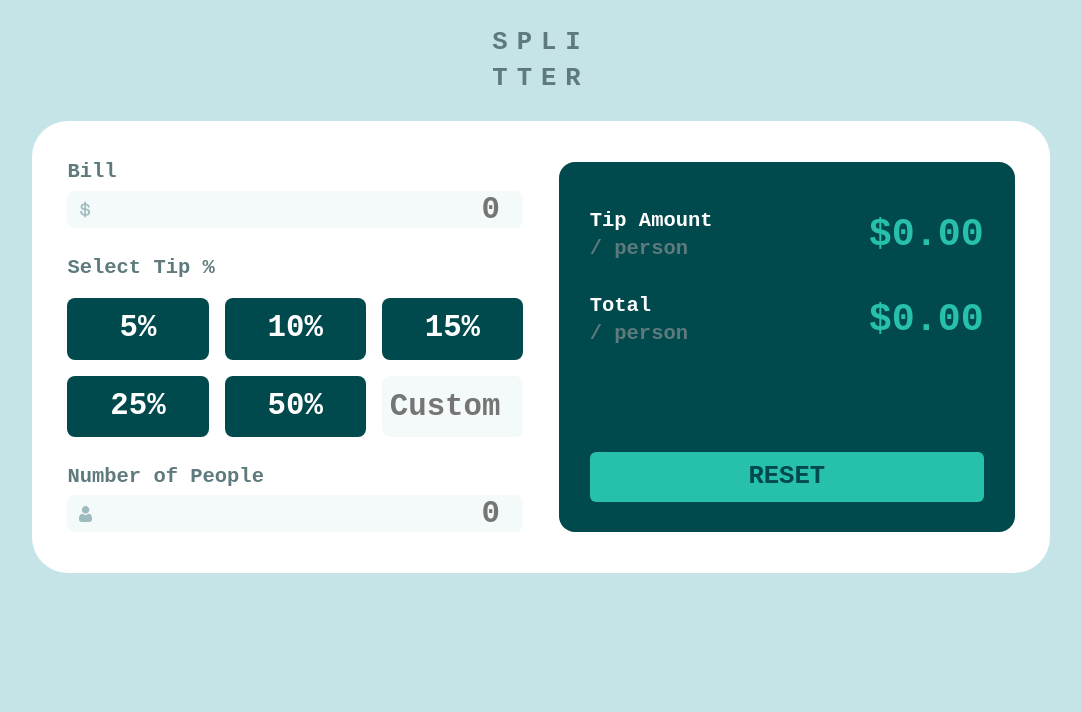
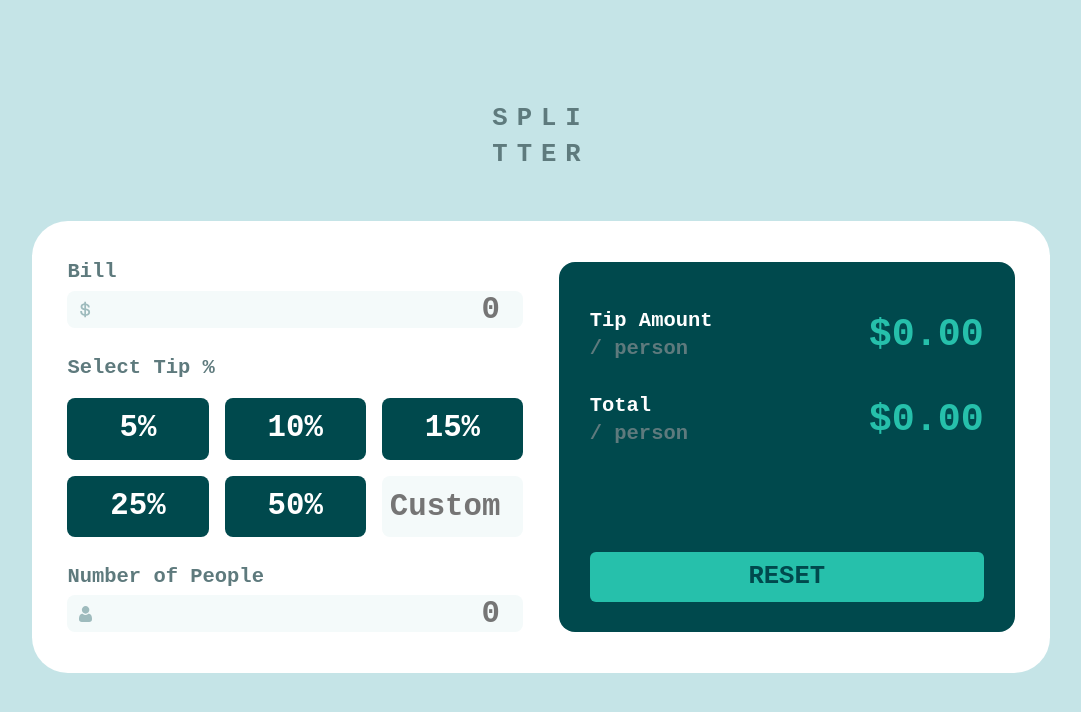
Before and after one commit to erlynascarate/tip-calculator-app, a React (Vite) app: page / in a window 1280 px wide. Shown: the top 712 px of the page, without its empty margins (99-1180 px from the left). Built offline with nearby package versions, Linux system fonts and the light colour scheme.

Commit message:
Centra la app

```diff
--- a/src/sass/Header.scss
+++ b/src/sass/Header.scss
@@ -1,4 +1,5 @@
 .header {
+    grid-row: 2;
 
     &__title {
         display: flex;
--- a/src/sass/Main.scss
+++ b/src/sass/Main.scss
@@ -1,4 +1,8 @@
 @use 'vars';
+
+main {
+    grid-row: 4;
+}
 
 .form {
     display: flex;
--- a/src/sass/index.scss
+++ b/src/sass/index.scss
@@ -14,6 +14,12 @@ body {
     background-color: vars.$page-color;
 }
 
+#root {
+    display: grid;
+    grid-template-rows: 0.6fr auto 0.19fr auto 1fr;
+    block-size: 100vh;
+}
+
 input {
     font-size: 2.4rem;
     color: vars.$very-dark-cyan;
```
